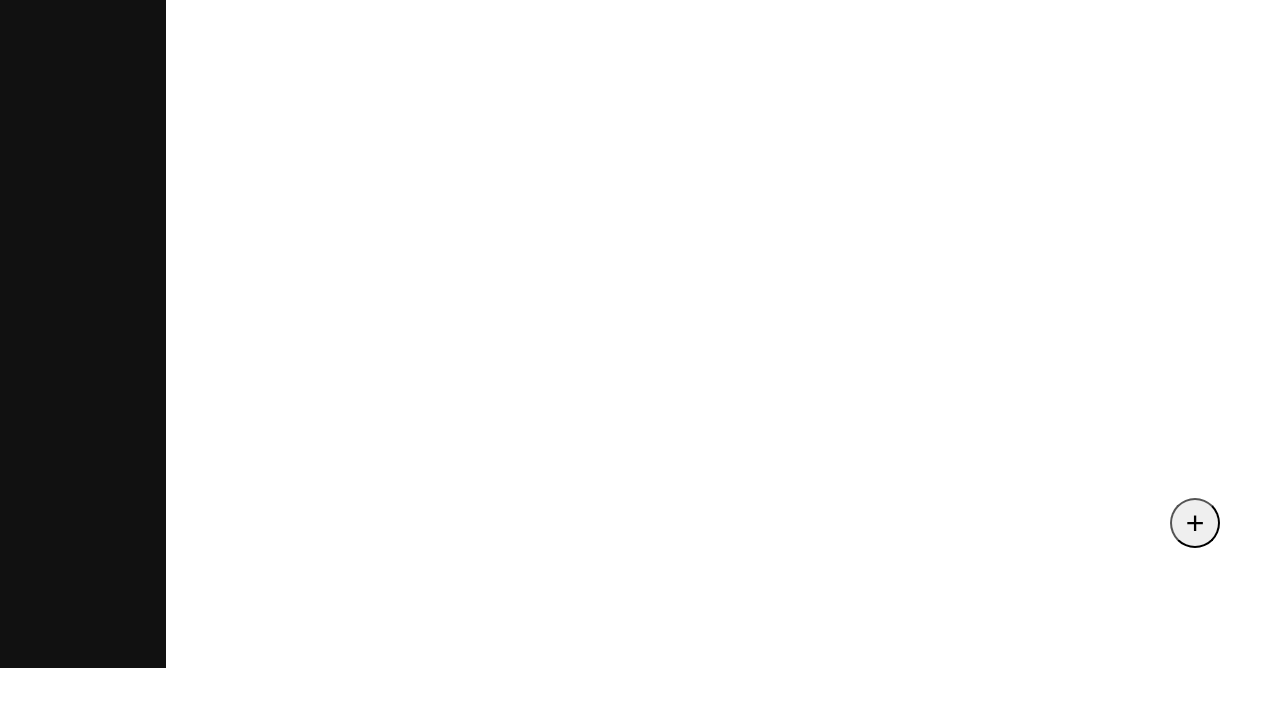
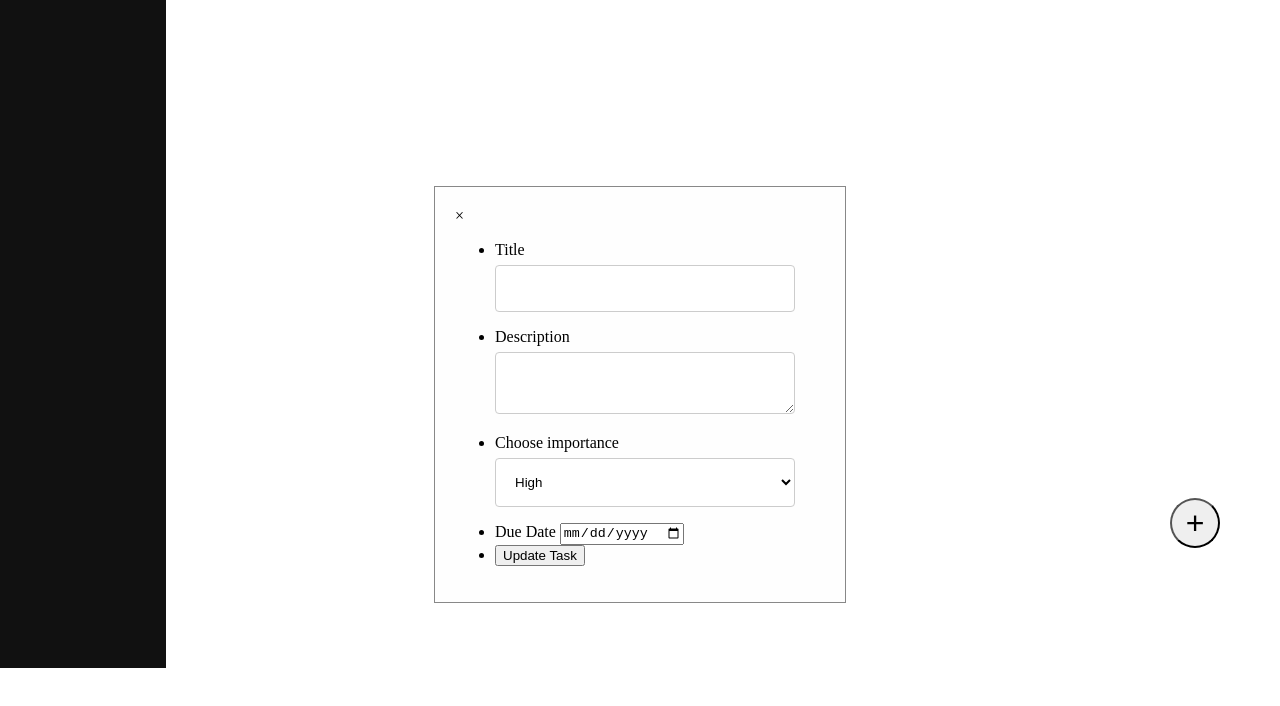
Before and after one commit to hattima-tim/Todo-List, a website built with webpack: page dist/index.html in a window 1280 px wide. Shown: the part 152-858 px from the top of the page. Before the commit the page ends 800 px from the top, so only its background shows below. Built offline with nearby package versions, Linux system fonts and the light colour scheme.

Commit message:
added a form for taking values for updating a task,added a link for using fontawesome's icons

```diff
--- a/dist/index.html
+++ b/dist/index.html
@@ -3,6 +3,7 @@
     <head>
         <meta charset="UTF-8">
         <link rel="stylesheet" href="style.css">
+        <script src="https://kit.fontawesome.com/53348e0e14.js" crossorigin="anonymous"></script>
         <title>Todo List</title>
     </head>
     <body>
@@ -31,15 +32,15 @@
                 <ul>
                     <li>
                         <lebel for='title'>Title</lebel>
-                        <input type="text" id="title" name="Title">
+                        <input type="text" id="title" name="Title" required>
                     </li>
                     <li>
                         <label for="description">Description</label>
-                        <textarea id="description" name="Description"></textarea>
+                        <textarea id="description" name="Description" required></textarea>
                     </li>
                     <li>
                         <label for="importance">Choose importance</label>
-                        <select name="importance" id="importance">
+                        <select name="importance" id="importance" required>
                             <option value="1">High</option>
                             <option value="2">Medium</option>
                             <option value="3">Low</option>
@@ -47,10 +48,41 @@
                     </li>
                     <li>
                         <label for="due_date">Due Date</label>
-                        <input type="date" id="due_date" name="Due Date">
+                        <input type="date" id="due_date" name="Due Date" required>
                     </li>
                     <li>
                         <button id='form_submit_button' type="button">Submit</button>
+                    </li>
+                </ul>
+            </form>
+        </div>
+
+        <div id='container_of_form_for_editing_task'>
+            <form id='form_for_editing_task'>
+                <span id="close_button_of_form_for_editing_task">&times;</span>
+                <ul>
+                    <li>
+                        <lebel for='title'>Title</lebel>
+                        <input type="text" id="title" name="Title" required>
+                    </li>
+                    <li>
+                        <label for="description">Description</label>
+                        <textarea id="description" name="Description" required></textarea>
+                    </li>
+                    <li>
+                        <label for="importance">Choose importance</label>
+                        <select name="importance" id="task_importance_dropdown_of_form_for_task_editing" required>
+                            <option value="1">High</option>
+                            <option value="2">Medium</option>
+                            <option value="3">Low</option>
+                        </select>
+                    </li>
+                    <li>
+                        <label for="due_date">Due Date</label>
+                        <input type="date" id="due_date" name="Due Date" required>
+                    </li>
+                    <li>
+                        <button id='submit_button_of_form_for_editing_task' type="button">Update Task</button>
                     </li>
                 </ul>
             </form>
```
